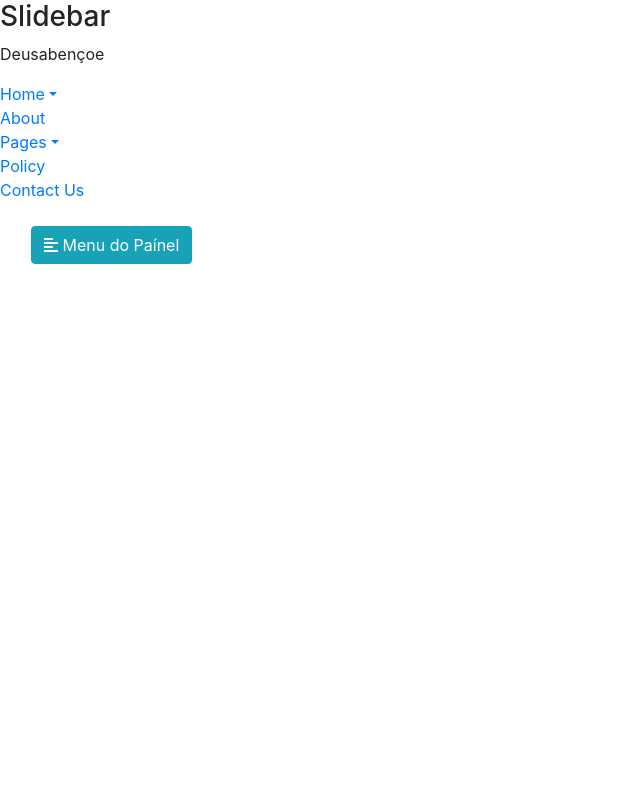
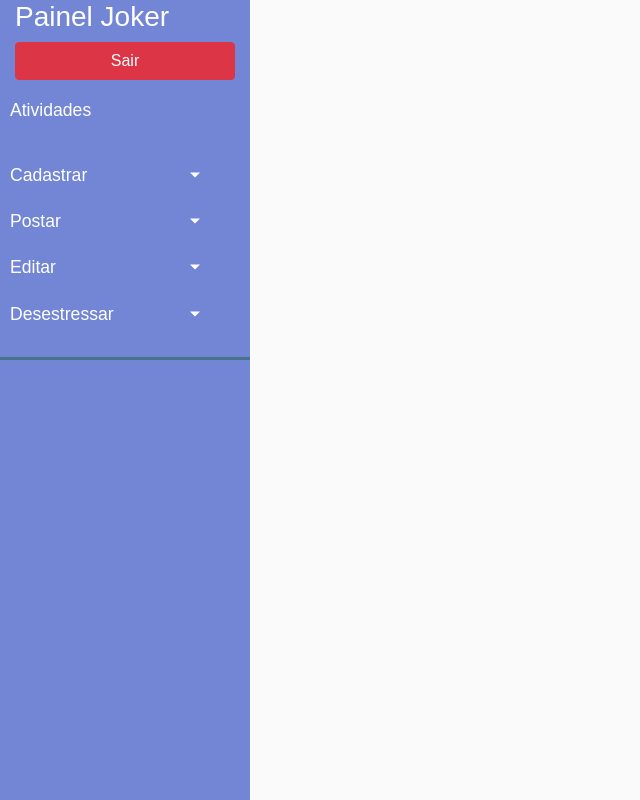
Before and after one commit to eliabeguerreiro/jokerscanlator, a PHP site: page /scanlator/projetos/painel.html in a window 1280 px wide. Shown: the whole page, without its empty margins (0-640 px from the left). Run offline with PHP 8.4, Linux system fonts and the light colour scheme; some libraries are stand-ins or nearby versions.

Commit message:
design padrão feito

```diff
--- a/scanlator/projetos/painel.html
+++ b/scanlator/projetos/painel.html
@@ -7,7 +7,7 @@
     <link rel="stylesheet" href="https://stackpath.bootstrapcdn.com/bootstrap/4.5.0/css/bootstrap.min.css" integrity="sha384-9aIt2nRpC12Uk9gS9baDl411NQApFmC26EwAOH8WgZl5MYYxFfc+NcPb1dKGj7Sk" crossorigin="anonymous">
     <link rel="stylesheet" href="https://cdnjs.cloudflare.com/ajax/libs/font-awesome/5.12.0-2/css/all.min.css">
     <script src="https://cdnjs.cloudflare.com/ajax/libs/font-awesome/5.12.0-2/js/all.min.js"></script>
-    <!--<link rel="stylesheet" href="style.css">-->
+    <link rel="stylesheet" href="style.css">
   </head>
 <body>
 
@@ -15,57 +15,78 @@
 
     <nav id="sidebar">
 
-      <div class="sidebar-header">
-        <h3>Slidebar</h3>
+      <div class="sidebar-header col">
+        <h3>Painel Joker</h3>
+        <button type="button " id="sidebarCollapse" class="btn btn-danger col " href="#">
+          Sair
+        </button><br>
       </div>
       <ul class="list-unstyled components">
 
-        <p>Deusabençoe</p>
-        <li class="active">
-          <a href="#homeSubmenu" data-toggle="collapse" aria-expanded="false" class="dropdown-toggle">Home</a>
+        <p>Atividades</p>
+        <li>
+          <a href="#homeSubmenu" data-toggle="collapse" aria-expanded="false" class="dropdown-toggle">Cadastrar</a>
           <ul class="collapse list-unstyled" id="homeSubmenu">
             <li>
-              <a href="#">Home 1</a>
+              <a href="#">Novo Capítulo</a>
             </li>
             <li>
-              <a href="#">Home 2</a>
-            </li>
-            <li>
-              <a href="#">Home 3</a>
+              <a href="#">Novo Projeto</a>
             </li>
           </ul>
         </li>
         <li>
-          <a href="#">About</a>
-        </li>
-        <li>
-          <a href="#pageSubmenu" data-toggle="collapse" aria-expanded="false" class="dropdown-toggle">Pages</a>
+          <a href="#pageSubmenu" data-toggle="collapse" aria-expanded="false" class="dropdown-toggle">Postar</a>
           <ul class="collapse list-unstyled" id="pageSubmenu">
             <li>
-              <a href="#">Page 1</a>
+              <a href="#">Postar Lançamento</a>
             </li>
             <li>
-              <a href="#">Page 2</a>
+              <a href="#">Postar Aviso</a>
+            </li>
+          </ul>
+        </li>
+
+        <li>
+          <a href="#pageSubedit" data-toggle="collapse" aria-expanded="false" class="dropdown-toggle">Editar</a>
+          <ul class="collapse list-unstyled" id="pageSubedit">
+            <li>
+              <a href="#">Editar Capítulo</a>
+            </li>
+            <li>
+              <a href="#">Postar Aviso</a>
+            </li>
+          </ul>
+        </li>
+
+        <li>
+          <a href="#desesTressar" data-toggle="collapse" aria-expanded="false" class="dropdown-toggle">Desestressar</a>
+          <ul class="collapse list-unstyled" id="desesTressar">
+            <li>
+              <a href="#">Xingar o Matsu</a>
+            </li>
+            <li>
+              <a href="#">Ver Foto de Deus</a>
             </li>
           </ul>
         </li>
         <li>
-          <a href="#">Policy</a>
+
         </li>
-        <li>
-          <a href="#">Contact Us</a>
-        </li>
+
       </ul>
     </nav>
 
     <div id="content">
 
       <nav class="navbar navbar-expand-lg navbar-light bg-ligth">
-        <div class="container-fluid">
-            <button type="button" id="sidebarCollapse" class="btn btn-info">
-              <i class="fas fa-align-left"></i>
-              <span>Menu do Paínel</span>
-            </button>
+
+
+
+
+
+
+        <div class="position-relative float-left">
 
         </div>
 
@@ -95,7 +116,8 @@
 
 
 
-    <script src="https://code.jquery.com/jquery-3.5.1.slim.min.js"<script src="https://code.jquery.com/jquery-3.5.1.slim.min.js" integrity="sha384-DfXdz2htPH0lsSSs5nCTpuj/zy4C+OGpamoFVy38MVBnE+IbbVYUew+OrCXaRkfj" crossorigin="anonymous"></script>
+    <script src="https://code.jquery.com/jquery-3.5.1.slim.min.js"></script>
+    <script src="https://code.jquery.com/jquery-3.5.1.slim.min.js" integrity="sha384-DfXdz2htPH0lsSSs5nCTpuj/zy4C+OGpamoFVy38MVBnE+IbbVYUew+OrCXaRkfj" crossorigin="anonymous"></script>
     <script src="https://cdn.jsdelivr.net/npm/popper.js@1.16.0/dist/umd/popper.min.js" integrity="sha384-Q6E9RHvbIyZFJoft+2mJbHaEWldlvI9IOYy5n3zV9zzTtmI3UksdQRVvoxMfooAo" crossorigin="anonymous"></script>
     <script src="https://stackpath.bootstrapcdn.com/bootstrap/4.5.0/js/bootstrap.min.js" integrity="sha384-OgVRvuATP1z7JjHLkuOU7Xw704+h835Lr+6QL9UvYjZE3Ipu6Tp75j7Bh/kR0JKI" crossorigin="anonymous"></script>
 
--- a/scanlator/projetos/style.css
+++ b/scanlator/projetos/style.css
@@ -26,6 +26,10 @@ a:focus{
     transition: all 0.3s;
 }
 
+#sidebarCollapse{
+    float: left;
+}
+
 #sidebar{
     min-width: 250px;
     max-width: 250px;
@@ -34,11 +38,11 @@ a:focus{
     transition: all 0.3s;
 }
 
-#sidebar .active{
+#sidebar active{
     margin-left: -250px;
 }
 
-#sidebar .siderbar-header{
+#sidebar.siderbar-header{
     padding: 20px;
     background: #6d7fcc;
 }
@@ -94,16 +98,3 @@ ul ul a{
     min-height: 100vh;
     transition: all 0.3s;
 }
-
-
-@media (max-width: 768px){
-    #sidebar {
-        margin-left:-250px;
-    }
-    #sidebar.active {
-        margin-left: 0;
-    }
-    #sidebarCollapse span {
-        display: none;
-    }
-}
```
